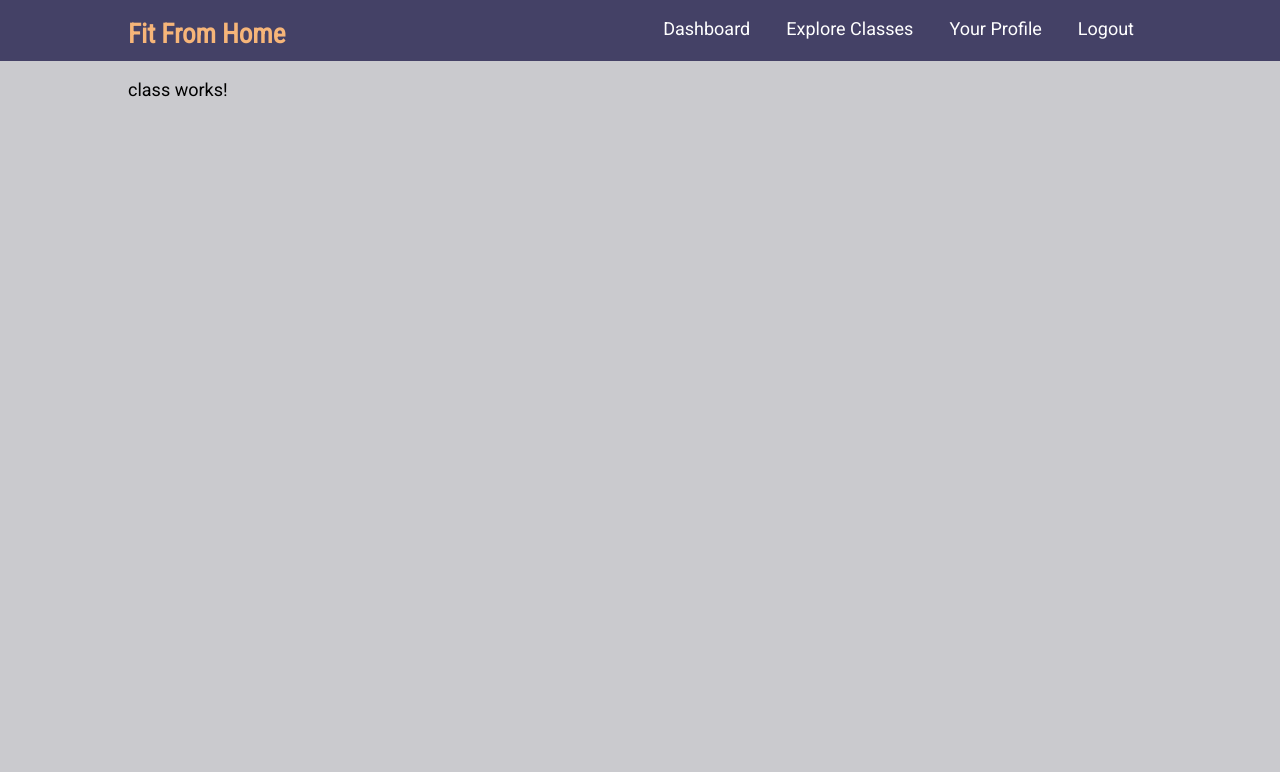
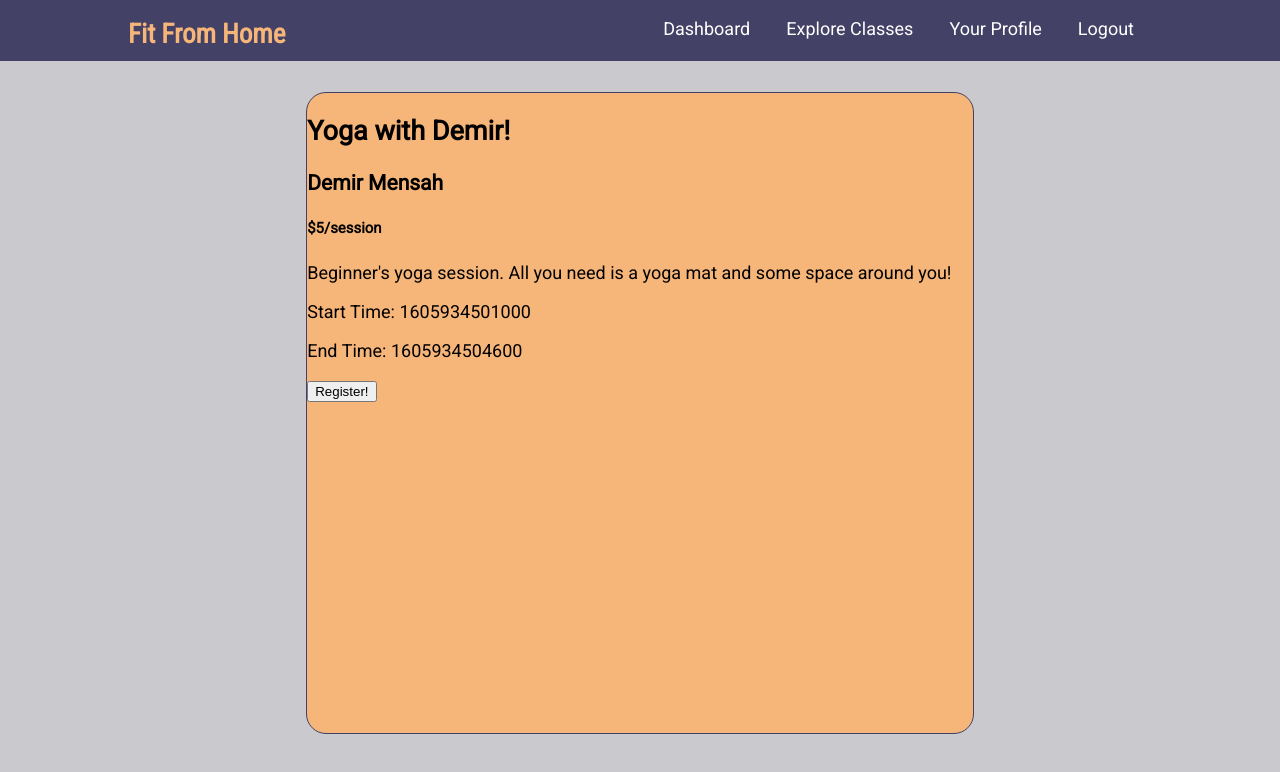
Before and after one commit to aryavatan/FitFromHome, an Angular app in the folder Front-End/FitFromHome/: page /class/1 in a window 1280 px wide. Shown: the top 772 px of the page. Built offline with nearby package versions, Linux system fonts and the light colour scheme.

Commit message:
Individual Class Views Started

```diff
--- a/Front-End/FitFromHome/src/app/class/class.component.html
+++ b/Front-End/FitFromHome/src/app/class/class.component.html
@@ -1 +1,31 @@
-<p>class works!</p>
+<section>
+    <div class="class-form">
+        <div class="header">
+            <h1> {{ classes[0].title }} </h1>
+            <h3>{{ classes[0].createdBy }}</h3>
+            <h5>${{ classes[0].price }}/session</h5>
+        </div>
+
+        <div class="description">
+            <p>
+                {{ classes[0].description }}
+            </p>
+        </div>
+
+        <div class="times">
+            <p>
+                Start Time: {{ classes[0].startDate }}
+            </p>
+            <p>
+                End Time: {{ classes[0].endDate }}
+            </p>
+        </div>
+
+        <div>
+            <button>
+                Register!
+            </button>
+        </div>
+
+    </div>
+</section>
--- a/Front-End/FitFromHome/src/app/class/class.component.scss
+++ b/Front-End/FitFromHome/src/app/class/class.component.scss
@@ -0,0 +1,24 @@
+$purple:#444166;
+$orange:#f6b579;
+$red:#e64861;
+$grey:#cacace;
+
+
+section {
+    //align-items: center;
+    // justify-content: center;
+    display: flex;
+    flex-direction: column;
+    width: 65%;
+    margin: 3% auto;
+    border: solid $purple 1px;
+    border-radius: 20px;
+    height: 80vh;
+    background-color: $orange;
+
+    div.description {
+        align-items: center;
+        justify-content: center;
+
+    }
+}
--- a/Front-End/FitFromHome/src/app/class/class.component.ts
+++ b/Front-End/FitFromHome/src/app/class/class.component.ts
@@ -1,4 +1,6 @@
 import { Component, OnInit } from '@angular/core';
+import { ActivatedRoute } from '@angular/router';
+import { Class } from '../explore/class.model';
 
 @Component({
   selector: 'app-class',
@@ -6,10 +8,30 @@ import { Component, OnInit } from '@angular/core';
   styleUrls: ['./class.component.scss']
 })
 export class ClassComponent implements OnInit {
+  // id of class clicked
+  selectedId;
 
-  constructor() { }
+  classes: Class[] = [
+    {
+      classId: '123',
+      title: "Yoga with Demir!",
+      createdBy: "Demir Mensah",
+      description: "Beginner's yoga session. All you need is a yoga mat and some space around you!",
+      category: "Yoga",
+      price: "5",
+      startDate: new Date().getTime(),
+      endDate: (new Date().getTime() + 3600)
+    }
+  ];
+
+  constructor(private route: ActivatedRoute) {
+    if (this.route.snapshot.params['id']) {
+      this.selectedId = this.route.snapshot.paramMap.get('id');
+    }
+   }
 
   ngOnInit(): void {
+    // would need to call getClass(this.selectedId) here and store fields on a local copy of the class
   }
 
 }
--- a/Front-End/FitFromHome/src/app/explore/class-list/class-list.component.scss
+++ b/Front-End/FitFromHome/src/app/explore/class-list/class-list.component.scss
@@ -1,3 +1,8 @@
+$purple:#444166;
+$orange:#f6b579;
+$red:#e64861;
+$grey:#cacace;
+
 p {
     font-size: 16px;
 }
@@ -13,10 +18,24 @@ ul {
   }
 
   button {
-    font-size: 18px;
+    background-color: $purple;
+    width: 100%;
+    border: none;
+    outline: none;
+    padding: 8px;
+    font-size: 20px;
+    border-radius: 20px;
     color: white;
-    background-color: #444166;
+
+    text-align: center;
+    cursor: pointer;
+    transition: .2s ease;
+
+    &:hover {
+        background-color: $red;
+    }
   }
+
 
 .classes-div {
     border: 1px solid black;
@@ -24,6 +43,7 @@ ul {
     width: 40%;
     float: left;
     margin-left: 5%;
+    cursor: pointer;
   }
 
   .content-box {
@@ -31,5 +51,5 @@ ul {
   }
 
   .classes-div:hover {
-      background-color: #f6b579;
+      background-color: $orange;
   }
--- a/Front-End/FitFromHome/src/app/explore/coach-list/coach-list.component.html
+++ b/Front-End/FitFromHome/src/app/explore/coach-list/coach-list.component.html
@@ -43,5 +43,4 @@
         <h1>{{coach.name}}</h1>
         <h5>{{coach.category}}</h5>
     </div>
-
 </div>
--- a/Front-End/FitFromHome/src/app/explore/coach-list/coach-list.component.scss
+++ b/Front-End/FitFromHome/src/app/explore/coach-list/coach-list.component.scss
@@ -1,3 +1,9 @@
+$purple:#444166;
+$orange:#f6b579;
+$red:#e64861;
+$grey:#cacace;
+
+
 ul {
     list-style: none;
     padding: 0;
@@ -9,10 +15,26 @@ ul {
   }
 
   button {
-    font-size: 18px;
+    background-color: $purple;
+    width: 100%;
+    border: none;
+    outline: none;
+    padding: 8px;
+    font-size: 20px;
+    border-radius: 20px;
+
     color: white;
-    background-color: #444166;
+
+
+    text-align: center;
+    cursor: pointer;
+    transition: .2s ease;
+
+    &:hover {
+        background-color: $red;
+    }
   }
+
 
 .coach {
     border: 1px solid black;
@@ -20,8 +42,9 @@ ul {
     width: 40%;
     float: left;
     margin-left: 5%;
+    cursor: pointer;
 }
 
 .coach:hover {
-    background-color: #f6b579;
+    background-color: $orange;
 }
--- a/Front-End/FitFromHome/src/app/explore/explore.component.html
+++ b/Front-End/FitFromHome/src/app/explore/explore.component.html
@@ -1,5 +1,5 @@
+<div class="container">
     <h1>Explore</h1>
-
     <ul>
         <li>
             <button (click)="toggleCategory()">Classes</button>
@@ -18,3 +18,4 @@
     <div *ngIf="!classesSelected">
         <app-coach-list></app-coach-list>
     </div>
+</div>
--- a/Front-End/FitFromHome/src/app/explore/explore.component.scss
+++ b/Front-End/FitFromHome/src/app/explore/explore.component.scss
@@ -1,26 +1,48 @@
+$purple:#444166;
+$orange:#f6b579;
+$red:#e64861;
+$grey:#cacace;
+
+
 ul {
     list-style: none;
     padding: 0;
-    margin: 0;
+    margin: 0 auto;
     display: flex;
     flex: 1 1 auto;
-    justify-content: space-around;
+
   }
 
   button {
+    background-color: $purple;
+    width: 100%;
+    border: none;
+    outline: none;
+    padding: 10px;
     font-size: 24px;
+    border-radius: 20px;
+
     color: white;
-    background-color: #444166;
-  }
+    font-weight: bold;
 
-  button:hover {
-    box-shadow: 0 12px 16px 0 rgba(0,0,0,0.24), 0 17px 50px 0 rgba(0,0,0,0.19);
+    text-align: center;
+    cursor: pointer;
+    transition: .2s ease;
+
+    &:hover {
+        background-color: $red;
+        box-shadow: 0 12px 16px 0 rgba(0,0,0,0.24), 0 17px 50px 0 rgba(0,0,0,0.19);
+    }
   }
 
   hr {
     margin: 2% auto;
   }
 
+  .container {
+    width: 80%;
+  }
+
   .category-list {
     margin: 0 auto;
     margin-bottom: 3%;
--- a/Front-End/FitFromHome/src/app/services/http.service.ts
+++ b/Front-End/FitFromHome/src/app/services/http.service.ts
@@ -29,4 +29,9 @@ export class HTTPService {
 		return true;
 		// return this.http.get("localhost:8080/api/user", data).toPromise();
 	}
+
+	getClass(id: string) {
+		// backend call to fetch single place by id here
+	}
+
 }
```
Lines whose indentation alone changed are shown as unchanged.
